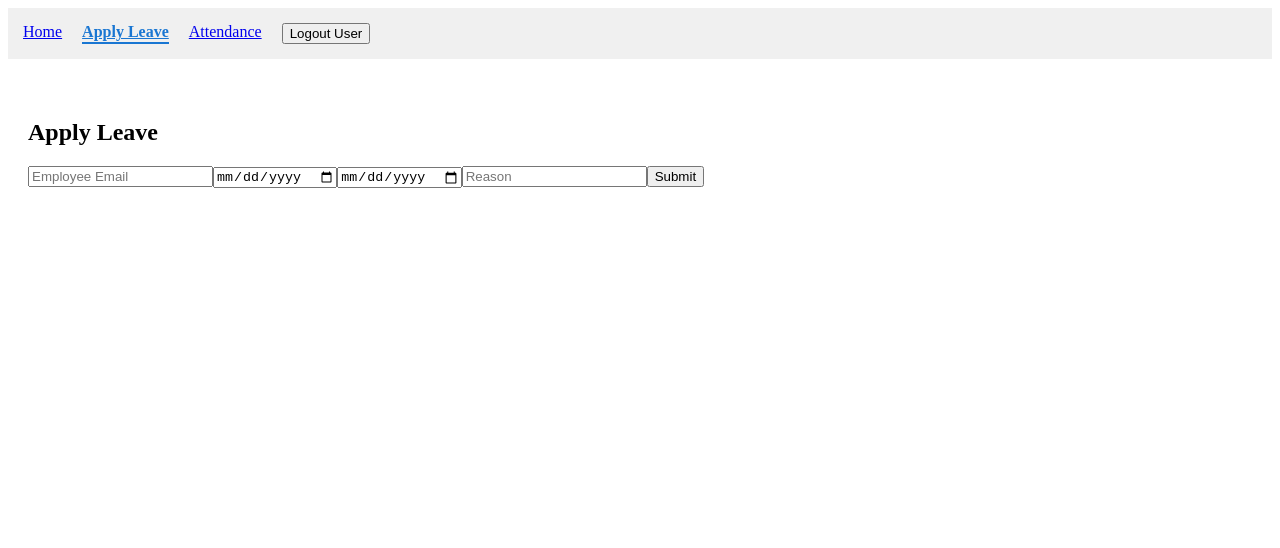
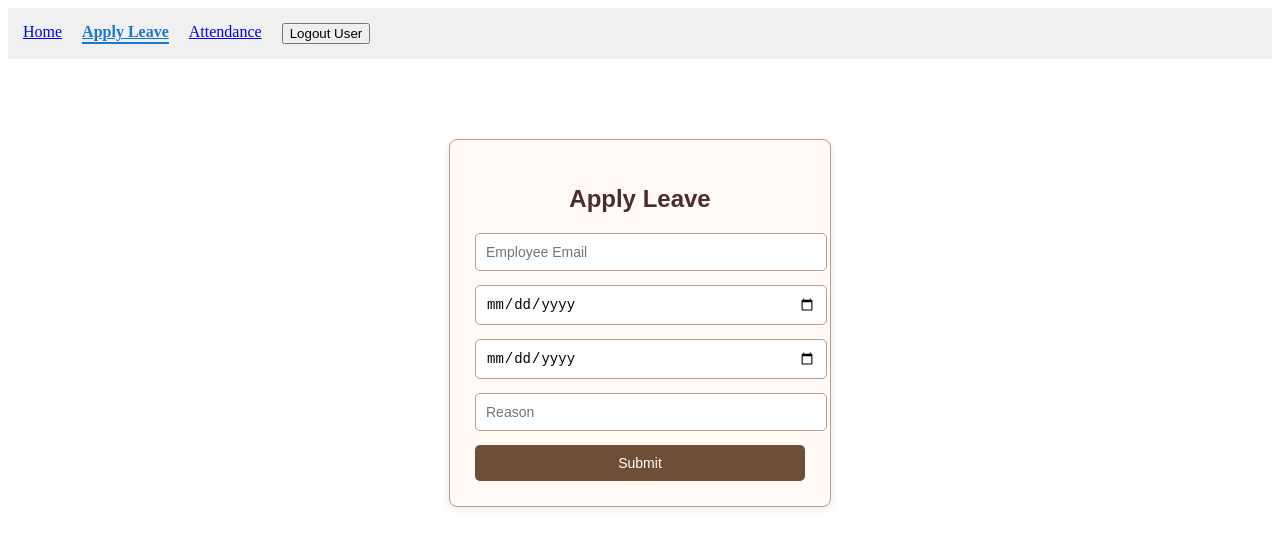
Before and after one commit to ArnavSadani/Employee-Management-System, a React app in the folder employee-management-system/frontend/: page /apply-leave in a window 1280 px wide. Shown: the top 548 px of the page. Built offline with nearby package versions, Linux system fonts and the light colour scheme; the HTML template or start-up script is replaced by a standard one.

Commit message:
applyleave css fized

```diff
--- a/employee-management-system/frontend/src/components/ApplyLeave.jsx
+++ b/employee-management-system/frontend/src/components/ApplyLeave.jsx
@@ -23,8 +23,9 @@ const ApplyLeave = () => {
   };
 
   return (
-    <div>
-      <h2>Apply Leave</h2>
+    <div className="form-container">
+  <h2 className="form-title">Apply Leave</h2>
+
   <form onSubmit={handleSubmit}>
     <input
       type="email"
@@ -33,21 +34,27 @@ const ApplyLeave = () => {
       value={form.email}
       onChange={handleChange}
       required
+      className="form-input"
     />
+
     <input
       type="date"
       name="fromDate"
       value={form.fromDate}
       onChange={handleChange}
       required
+      className="form-input"
     />
+
     <input
       type="date"
       name="toDate"
       value={form.toDate}
       onChange={handleChange}
       required
+      className="form-input"
     />
+
     <input
       type="text"
       name="reason"
@@ -55,10 +62,15 @@ const ApplyLeave = () => {
       value={form.reason}
       onChange={handleChange}
       required
+      className="form-input"
     />
-        <button type="submit">Submit</button>
+
+    <button type="submit" className="form-btn">
+      Submit
+    </button>
   </form>
 </div>
+
   );
 };
 
```
Lines whose indentation alone changed are shown as unchanged.
